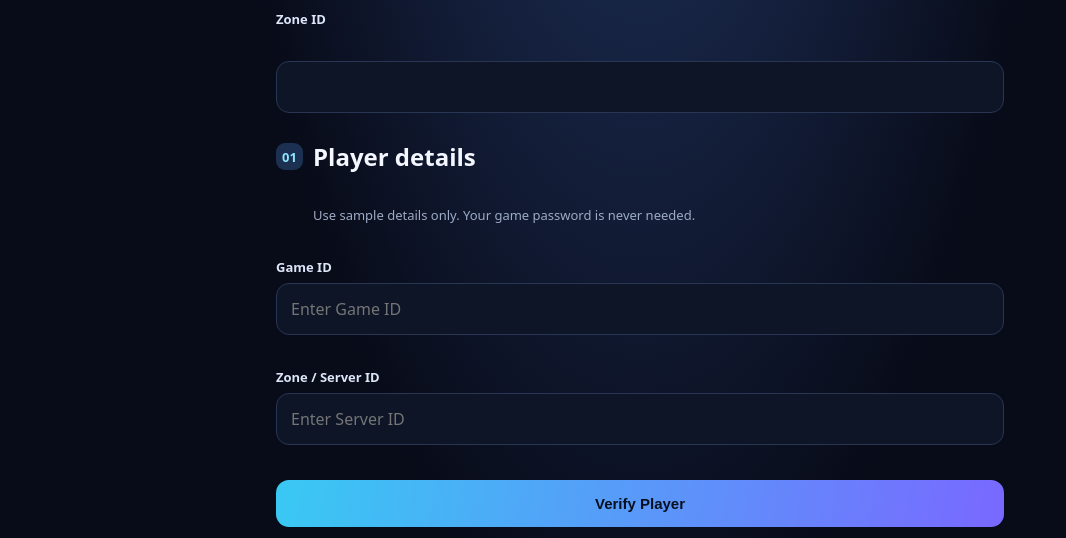
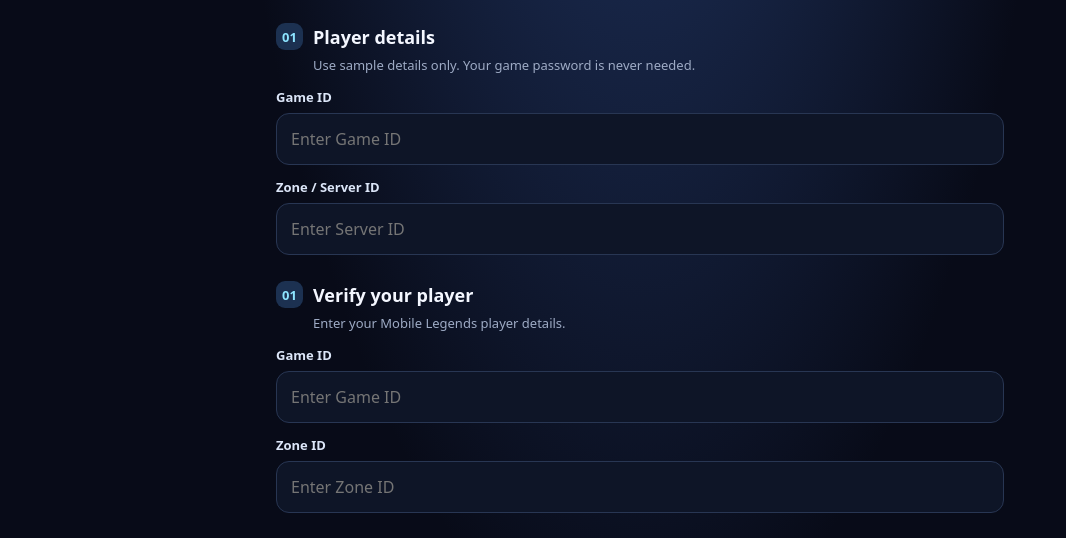
Before and after one commit to benjami-oss/Arcadex, a plain HTML site: page index.html in a window 1280 px wide. Shown: the part 395-933 px from the top of the page, without its empty margins (0-1066 px from the left). Drawn offline with Linux system fonts and the light colour scheme.

Commit message:
Update index.html

```diff
--- a/index.html
+++ b/index.html
@@ -1,6 +1,6 @@
 HTML
-<!DOCTYPE html>
-<html lang="en">
+
+<!DOCTYPE html>  <html lang="en">
 <head>
 <meta charset="UTF-8">
 <meta name="viewport" content="width=device-width, initial-scale=1">
@@ -87,49 +87,49 @@ header { display:flex;align-items:center;justify-content:space-between;margin:4p
 </style>
 </head>
 <body>
-<main class="wrap">
-
-<header>
+<main class="wrap">  <header>
   <div class="brand">
     <div class="logo">💎</div>
     <div><b>ARCADE X</b><small>MLBB TOP-UP STORE</small></div>
   </div>
   <span class="tag">DEMO MODE</span>
-</header>
-
-<section class="hero">
+</header>  <section class="hero">
   <div class="kicker">LEVEL UP YOUR EXPERIENCE</div>
   <h1>Power up.<br>Play on.</h1>
   <p>A clean and simple diamond top-up preview. Choose a sample package and see how your order summary looks.</p>
   <div class="orb" aria-hidden="true">💎</div>
-</section>
-  <div class="field">
+</section>  <section class="section">
+  <div class="heading"><span class="number">01</span><h2>Player details</h2></div>
+  <p class="sub">Use sample details only. Your game password is never needed.</p>    <div class="field">
+    <label for="gameid">Game ID</label>
+    <input id="gameid" inputmode="numeric" maxlength="20" placeholder="Enter Game ID">
+  </div>    <div class="field">
+    <label for="serverid">Zone / Server ID</label>
+    <input id="serverid" inputmode="numeric" maxlength="8" placeholder="Enter Server ID">
+  </div>
+</section>  <section class="section">
+  <div class="heading">
+    <span class="number">01</span>
+    <h2>Verify your player</h2>
+  </div>    <p class="sub">
+    Enter your Mobile Legends player details.
+  </p>    <div class="field">
+    <label for="gameid">Game ID</label>
+    <input
+      id="gameid"
+      inputmode="numeric"
+      maxlength="20"
+      placeholder="Enter Game ID">
+  </div>    <div class="field">
     <label for="serverid">Zone ID</label>
     <input
       id="serverid"
       inputmode="numeric"
-<section class="section">
-  <div class="heading"><span class="number">01</span><h2>Player details</h2></div>
-  <p class="sub">Use sample details only. Your game password is never needed.</p>
-
-  <div class="field">
-    <label for="gameid">Game ID</label>
-    <input id="gameid" inputmode="numeric" maxlength="20" placeholder="Enter Game ID">
-  </div>
-
-  <div class="field">
-    <label for="serverid">Zone / Server ID</label>
-    <input id="serverid" inputmode="numeric" maxlength="8" placeholder="Enter Server ID">
-  </div>
-</section>
-
-  <button class="primary" id="verifyPlayer" type="button">
+      maxlength="8"
+      placeholder="Enter Zone ID">
+  </div>    <button class="primary" id="verifyPlayer" type="button">
     Verify Player
-  </button>
-
-  <div class="result" id="playerResult" role="status"></div>
-
-  <div class="summary">
+  </button>    <div class="result" id="playerResult" role="status"></div>    <div class="summary">
     <div class="sumrow">
       <span>Player username</span>
       <strong id="playerName">Not verified</strong>
@@ -139,9 +139,7 @@ header { display:flex;align-items:center;justify-content:space-between;margin:4p
       <strong id="playerStatus">Not checked</strong>
     </div>
   </div>
-</section>
-
-  <div class="grid">
+</section>    <div class="grid">
     <button class="pack selected" type="button" data-diamonds="86" data-price="99">
       <div class="gem">💎</div><div class="amount">86 Diamonds</div><div class="price">₹99</div><div class="note">Demo package</div>
     </button>
@@ -155,27 +153,17 @@ header { display:flex;align-items:center;justify-content:space-between;margin:4p
       <div class="gem">💎</div><div class="amount">344 Diamonds</div><div class="price">₹399</div><div class="note">Demo package</div>
     </button>
   </div>
-</section>
-
-<section class="section">
-  <div class="heading"><span class="number">03</span><h2>Order summary</h2></div>
-
-  <div class="summary">
+</section>  <section class="section">
+  <div class="heading"><span class="number">03</span><h2>Order summary</h2></div>    <div class="summary">
     <div class="sumrow"><span>Game ID</span><strong id="sumid">Not entered</strong></div>
     <div class="sumrow"><span>Zone / Server</span><strong id="sumserver">Not entered</strong></div>
     <div class="sumrow"><span>Selected package</span><strong id="sumpackage">86 Diamonds</strong></div>
     <div class="sumrow total"><span>Demo total</span><strong id="sumprice">₹99</strong></div>
     <button class="primary" id="order" type="button">Preview demo order</button>
     <div class="result" id="result" role="status"></div>
-  </div>
-
-  <p class="notice">DEMO ONLY — no money is collected, no payment is processed, and no diamonds are delivered. This independent concept is not affiliated with or endorsed by Moonton.</p>
-</section>
-
-<footer class="footer">© 2026 Arcade X · Independent demo storefront</footer>
-</main>
-
-<script>
+  </div>    <p class="notice">DEMO ONLY — no money is collected, no payment is processed, and no diamonds are delivered. This independent concept is not affiliated with or endorsed by Moonton.</p>
+</section>  <footer class="footer">© 2026 Arcade X · Independent demo storefront</footer>
+</main>  <script>
 let chosen={diamonds:"86",price:"99"};
 const $=id=>document.getElementById(id);
   $("verifyPlayer").addEventListener("click",()=>{
@@ -232,6 +220,5 @@ $("order").addEventListener("click",()=>{
   }
   result.classList.add("show");
 });
-</script>
-</body>
+</script>  </body>
 </html>
```
